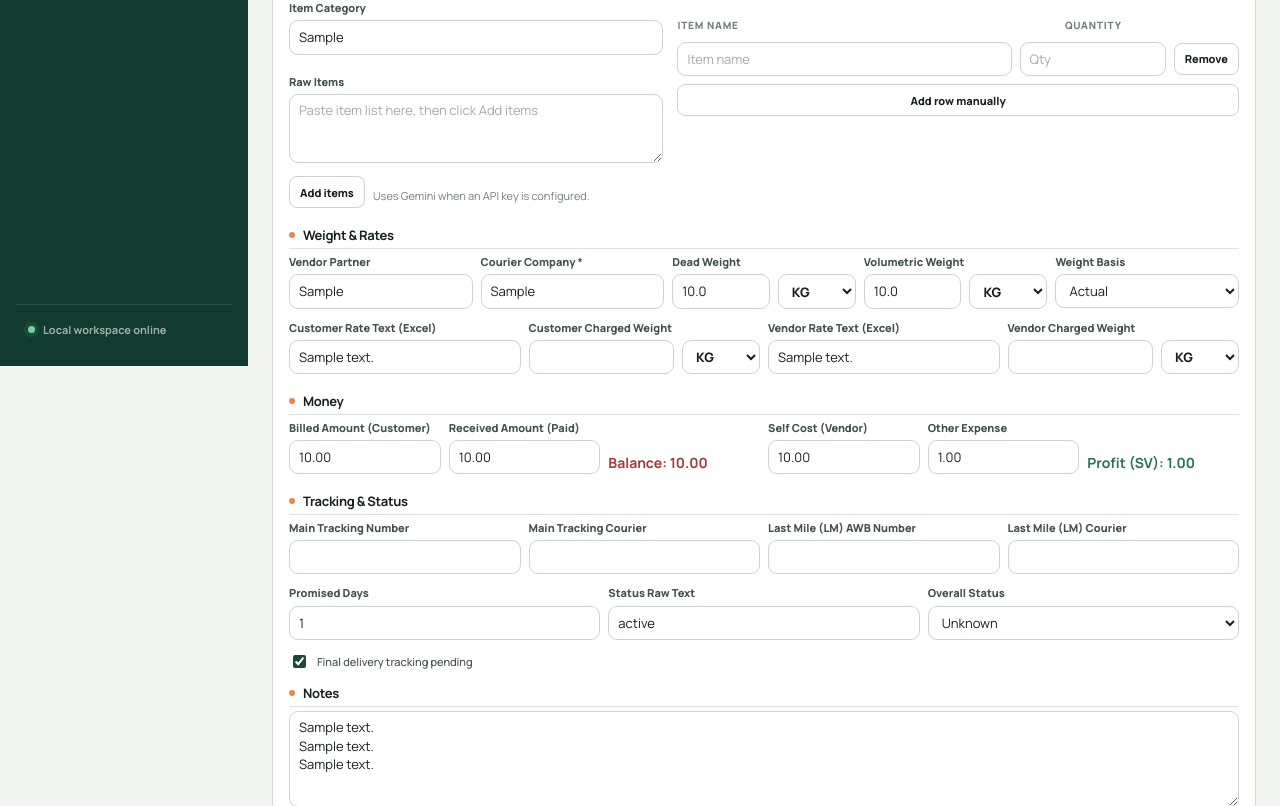
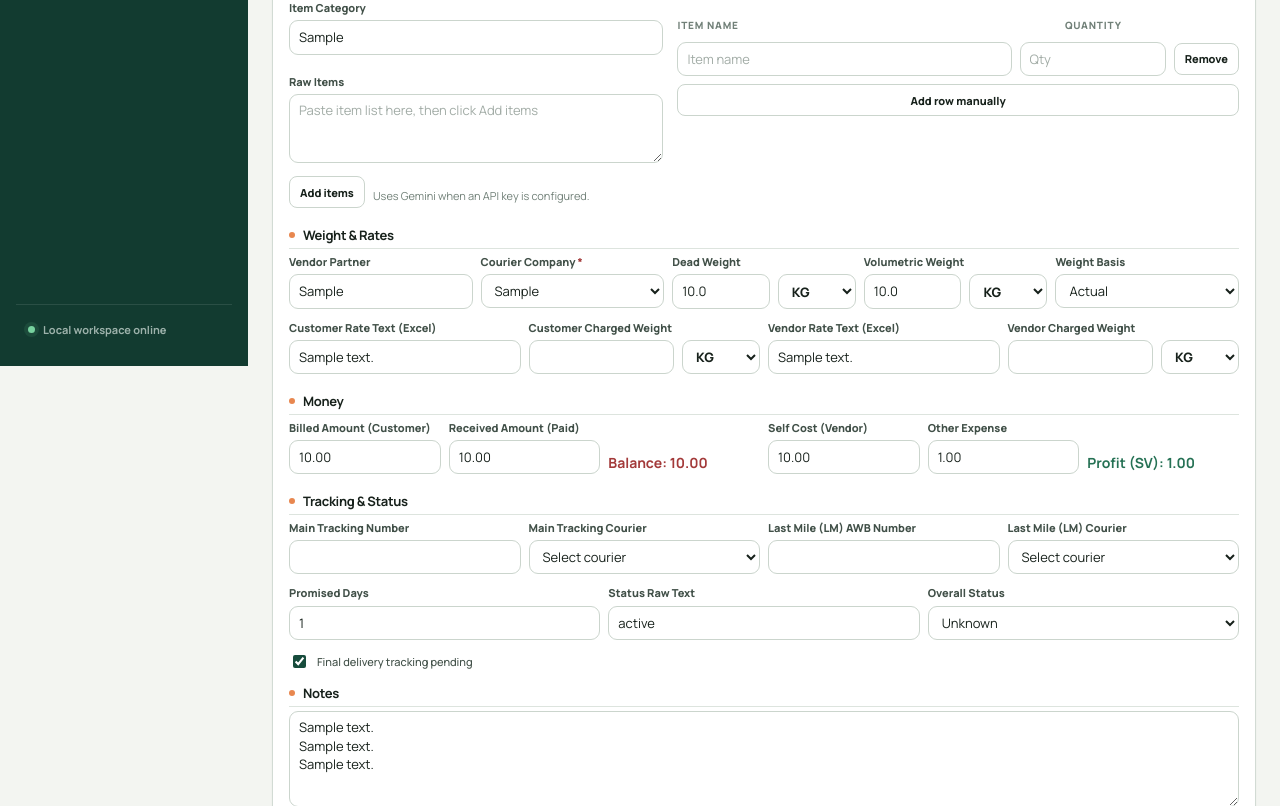
Before and after one commit to Tanishq014/courierBridge, a FastAPI app: page /shipments/1/edit in a window 1280 px wide. Shown: the part 434-1240 px from the top of the page. Run offline with FastAPI, Linux system fonts and the light colour scheme; tables that the repository leaves empty hold one stand-in row (values such as "Sample post"); some libraries are stand-ins or nearby versions.

Commit message:
Add courier options dropdowns with defaults
Introduce a DEFAULT_COURIERS list and get_courier_options(db) to aggregate default couriers with distinct courier names from Shipment and TrackingNumber (deduplicated and case-insensitively sorted). Use this helper in list/new/edit routes and pass courier_options to templates. Replace free-text courier inputs with <select> dropdowns in new.html and edit.html for courier_company, main_tracking_courier and lm_awb_courier, while preserving any current/custom values not present in the options. Also update new_shipment_form to depend on the DB to provide options.

```diff
--- a/app/routes/shipments.py
+++ b/app/routes/shipments.py
@@ -21,6 +21,23 @@ ITEM_DETAILS_PREFIX = "ITEM_DETAILS_JSON:"
 ITEM_RAW_PREFIX = "ITEM_RAW_TEXT_JSON:"
 RATE_DETAILS_PREFIX = "RATE_DETAILS_JSON:"
 
+DEFAULT_COURIERS = [
+    "DHL",
+    "Aramax",
+    "Quickship",
+    "DTDC",
+    "UPS",
+    "Overseas",
+    "Atlantic",
+    "FedEx",
+    "IndiaPost",
+    "DPD",
+]
+
+def get_courier_options(db: Session) -> list[str]:
+    shipment_couriers = [row[0] for row in db.query(Shipment.courier_company).distinct().all() if row[0]]
+    tracking_couriers = [row[0] for row in db.query(TrackingNumber.courier_name).distinct().all() if row[0]]
+    return sorted({c.strip() for c in DEFAULT_COURIERS + shipment_couriers + tracking_couriers if c and c.strip()}, key=str.lower)
 def parse_receiver_address(raw_notes: str | None) -> dict[str, str]:
     blank = {
         "line_1": "",
@@ -290,9 +307,7 @@ def list_shipments(
         query = query.filter(Shipment.overall_status == status)
 
     shipments = query.order_by(Shipment.booking_date.desc()).distinct().all()
-    shipment_couriers = [row[0] for row in db.query(Shipment.courier_company).distinct().all() if row[0]]
-    tracking_couriers = [row[0] for row in db.query(TrackingNumber.courier_name).distinct().all() if row[0]]
-    courier_options = sorted({c.strip() for c in shipment_couriers + tracking_couriers if c and c.strip()}, key=str.lower)
+    courier_options = get_courier_options(db)
 
     return templates.TemplateResponse("shipments/list.html", {
         "request": request,
@@ -303,13 +318,14 @@ def list_shipments(
     })
 
 @router.get("/new")
-def new_shipment_form(request: Request):
+def new_shipment_form(request: Request, db: Session = Depends(get_db)):
     today = now_ist().strftime("%Y-%m-%d")
     return templates.TemplateResponse("shipments/new.html", {
         "request": request,
         "today": today,
         "item_details": [],
-        "item_raw_text": ""
+        "item_raw_text": "",
+        "courier_options": get_courier_options(db)
     })
 
 @router.post("/items/parse")
@@ -595,7 +611,8 @@ def edit_shipment_form(request: Request, shipment_id: int, db: Session = Depends
         "receiver_address": receiver_address,
         "item_details": item_details,
         "item_raw_text": parse_item_raw_text(shipment.raw_excel_notes),
-        "rate_details": rate_details
+        "rate_details": rate_details,
+        "courier_options": get_courier_options(db)
     })
 
 @router.post("/{shipment_id}/edit")
--- a/app/templates/shipments/edit.html
+++ b/app/templates/shipments/edit.html
@@ -110,7 +110,11 @@
             </div>
             <div class="form-group">
                 <label>Courier Company <span class="required">*</span></label>
-                <input type="text" name="courier_company" value="{{ shipment.courier_company or '' }}" placeholder="e.g. DHL, QS" required>
+                <select name="courier_company" required>
+                    <option value="">Select courier</option>
+                    {% if shipment.courier_company and shipment.courier_company not in courier_options %}<option value="{{ shipment.courier_company }}" selected>{{ shipment.courier_company }}</option>{% endif %}
+                    {% for courier in courier_options %}<option value="{{ courier }}" {% if courier == shipment.courier_company %}selected{% endif %}>{{ courier }}</option>{% endfor %}
+                </select>
             </div>
             <div class="form-group">
                 <label>Dead Weight</label>
@@ -209,7 +213,12 @@
             </div>
             <div class="form-group">
                 <label>Main Tracking Courier</label>
-                <input type="text" name="main_tracking_courier" value="{{ main_awb.courier_name if main_awb else '' }}">
+                <select name="main_tracking_courier">
+                    {% set current_main_courier = main_awb.courier_name if main_awb else '' %}
+                    <option value="">Select courier</option>
+                    {% if current_main_courier and current_main_courier not in courier_options %}<option value="{{ current_main_courier }}" selected>{{ current_main_courier }}</option>{% endif %}
+                    {% for courier in courier_options %}<option value="{{ courier }}" {% if courier == current_main_courier %}selected{% endif %}>{{ courier }}</option>{% endfor %}
+                </select>
             </div>
             <div class="form-group">
                 <label>Last Mile (LM) AWB Number</label>
@@ -217,7 +226,12 @@
             </div>
             <div class="form-group">
                 <label>Last Mile (LM) Courier</label>
-                <input type="text" name="lm_awb_courier" value="{{ lm_awb.courier_name if lm_awb else '' }}">
+                <select name="lm_awb_courier">
+                    {% set current_lm_courier = lm_awb.courier_name if lm_awb else '' %}
+                    <option value="">Select courier</option>
+                    {% if current_lm_courier and current_lm_courier not in courier_options %}<option value="{{ current_lm_courier }}" selected>{{ current_lm_courier }}</option>{% endif %}
+                    {% for courier in courier_options %}<option value="{{ courier }}" {% if courier == current_lm_courier %}selected{% endif %}>{{ courier }}</option>{% endfor %}
+                </select>
             </div>
         </div>
         <div class="grid-3">
```
Also changed, not shown: app/templates/shipments/new.html (+12 -3 lines).
